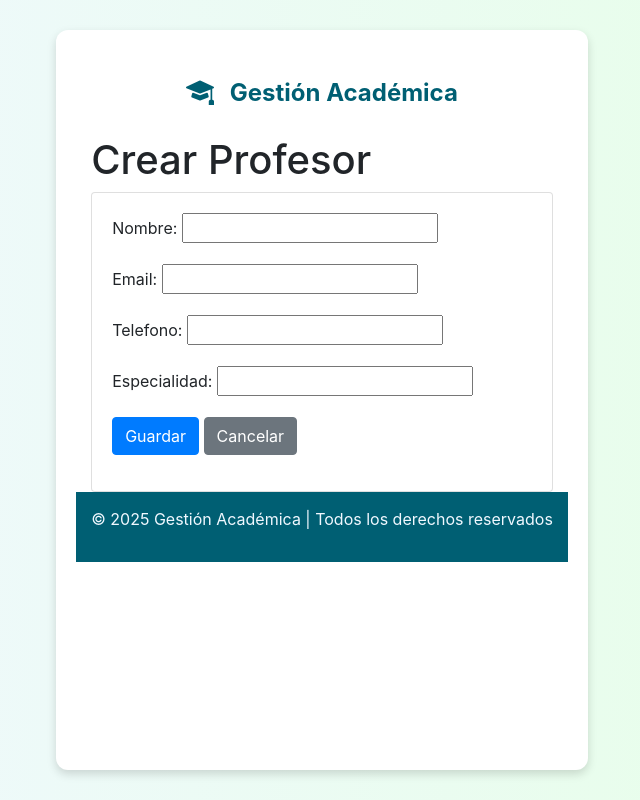
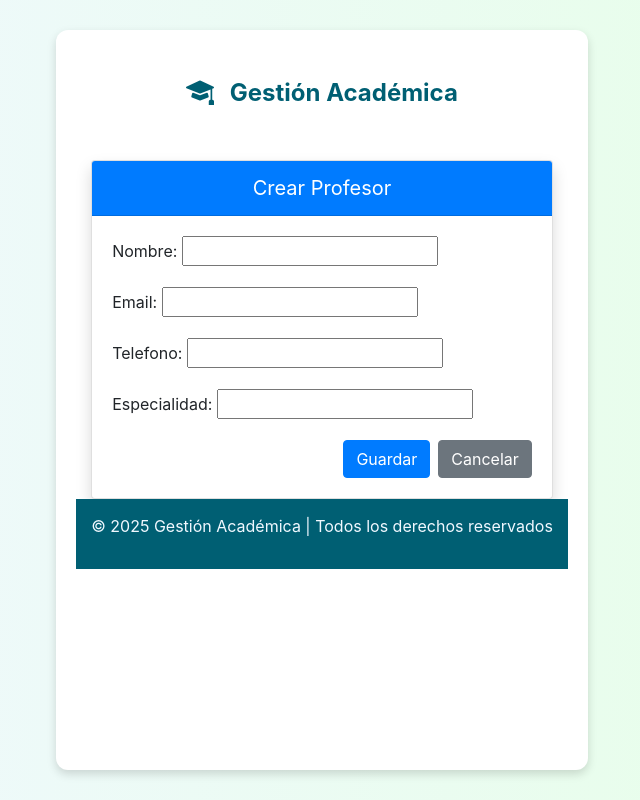
Before and after one commit to juliankaGaray/universidad_contoso, a Django app: page /profesores/crear/ in a window 1280 px wide. Shown: the whole page, without its empty margins (318-958 px from the left). Run offline with Django 3.2, Linux system fonts and the light colour scheme; some libraries are stand-ins or nearby versions.

Commit message:
Update crear_profesor.html

```diff
--- a/gestion_academica/templates/gestion_academica/crear_profesor.html
+++ b/gestion_academica/templates/gestion_academica/crear_profesor.html
@@ -7,17 +7,31 @@
   <meta charset="UTF-8">
   <title>Crear Profesor</title>
   <link rel="stylesheet" href="https://stackpath.bootstrapcdn.com/bootstrap/4.5.2/css/bootstrap.min.css">
+  <style>
+    .card {
+      max-width: 500px;
+      margin: auto;
+    }
+    .card-header {
+      background-color: #007bff;
+      color: white;
+      text-align: center;
+      font-size: 1.25rem;
+    }
+  </style>
 </head>
 <body>
-  <div class="container mt-4">
-    <h1>Crear Profesor</h1>
-    <div class="card">
+  <div class="container mt-5">
+    <div class="card shadow">
+      <div class="card-header">Crear Profesor</div>
       <div class="card-body">
         <form method="post">
           {% csrf_token %}
-          {{ form.as_p }}
-          <div class="form-group mt-3">
-            <button type="submit" class="btn btn-primary">Guardar</button>
+          <div class="form-group">
+            {{ form.as_p }}
+          </div>
+          <div class="d-flex justify-content-end mt-3">
+            <button type="submit" class="btn btn-primary mr-2">Guardar</button>
             <a href="{% url 'lista_profesores' %}" class="btn btn-secondary">Cancelar</a>
           </div>
         </form>
```
